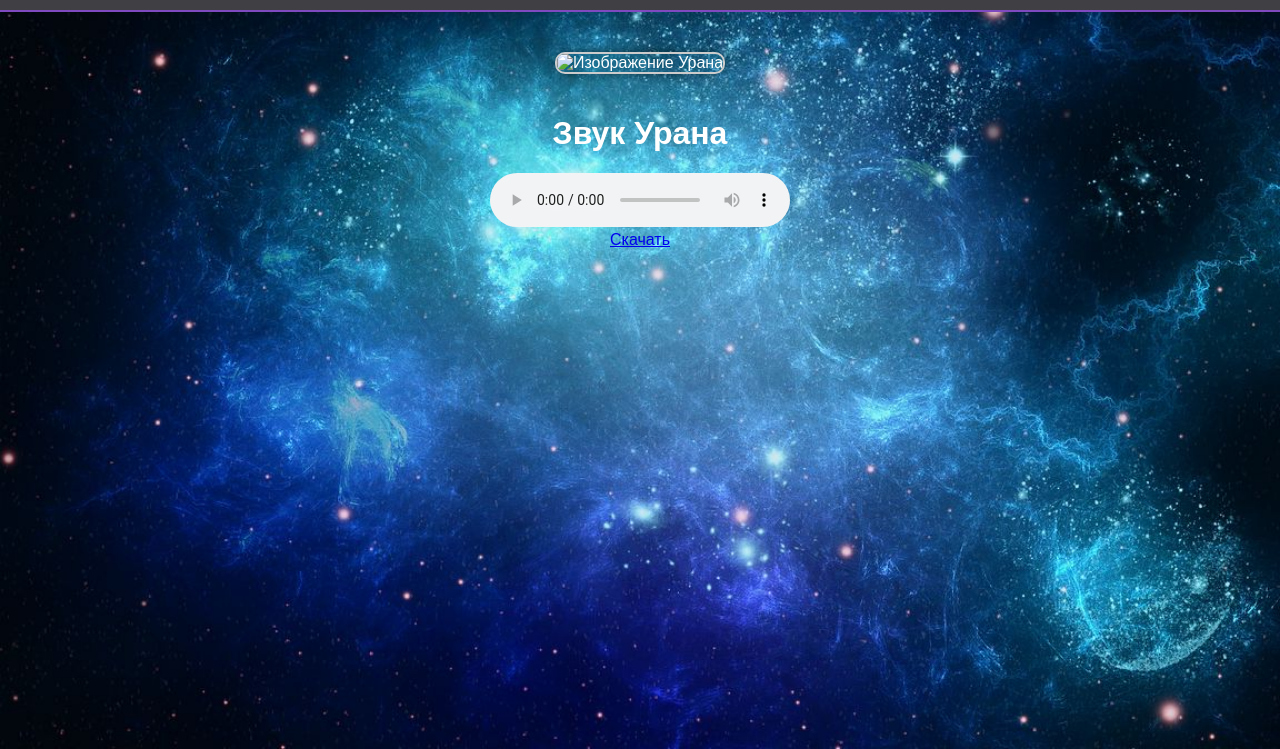
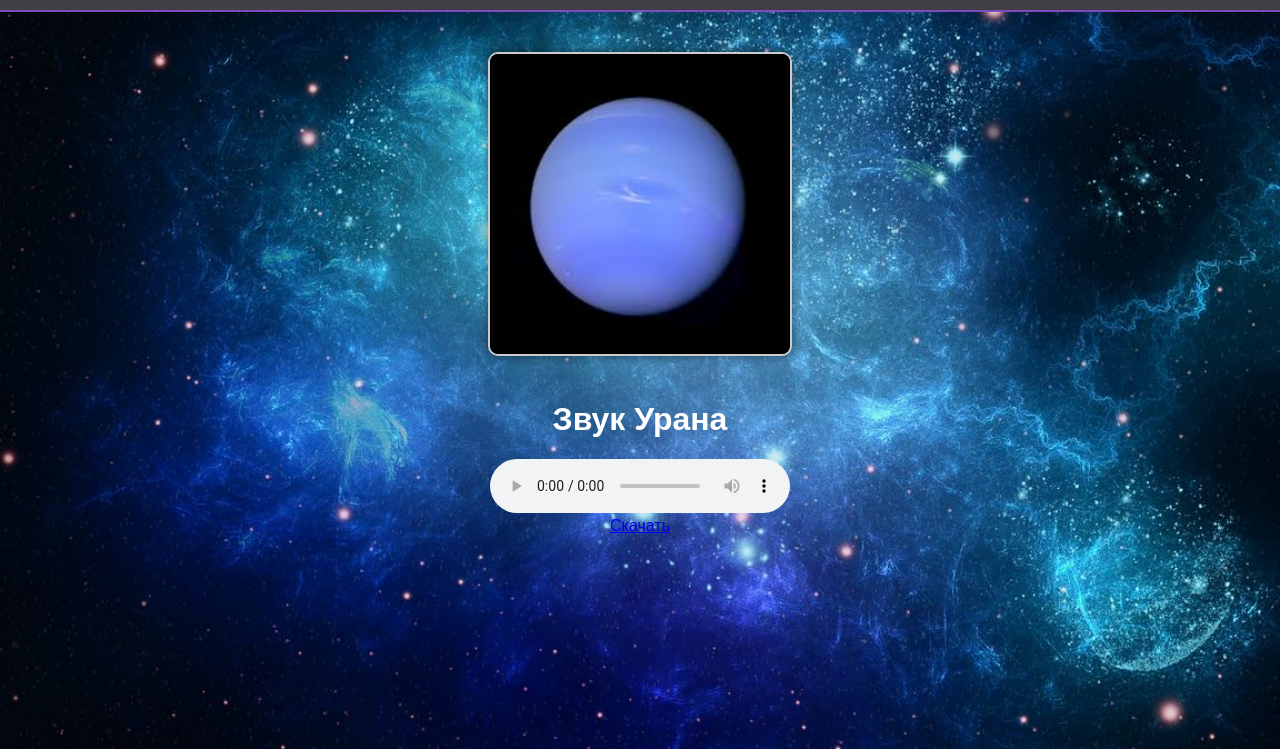
Before and after one commit to MrDjonS/CosmoSound, a plain HTML site: page planet6.html in a window 1280 px wide. Shown: the part 51-800 px from the top of the page. Drawn offline with Linux system fonts and the light colour scheme.

Commit message:
Update planet6.html

```diff
--- a/planet6.html
+++ b/planet6.html
@@ -25,7 +25,7 @@
 
     <main>
         <div class="content">
-            <img src=".images/uranus.jfif" alt="Изображение Урана" class="planet-image">
+            <img src="./images/uranus.jfif" alt="Изображение Урана" class="planet-image">
             <h1>Звук Урана</h1>
             <audio controls>
                 <source src="./images/uran.mp3" type="audio/mpeg">
```
